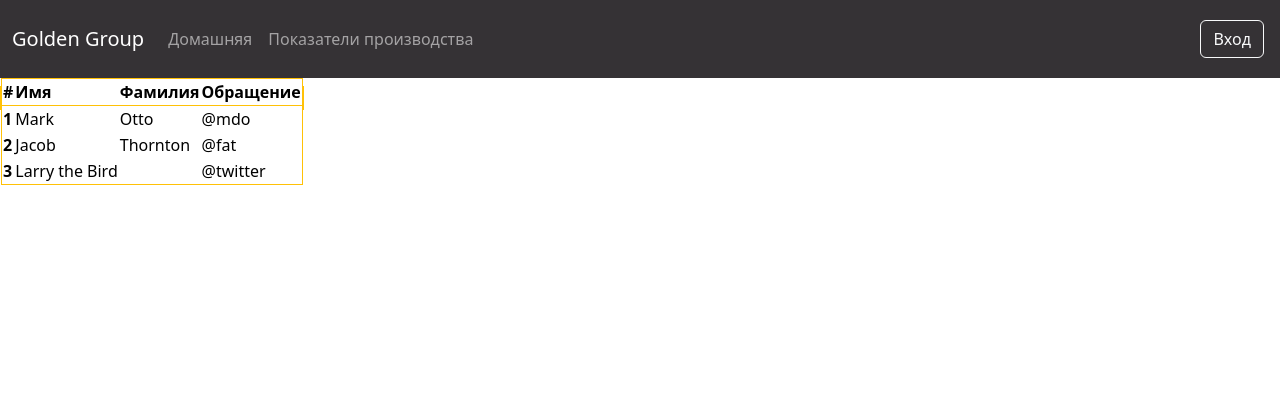
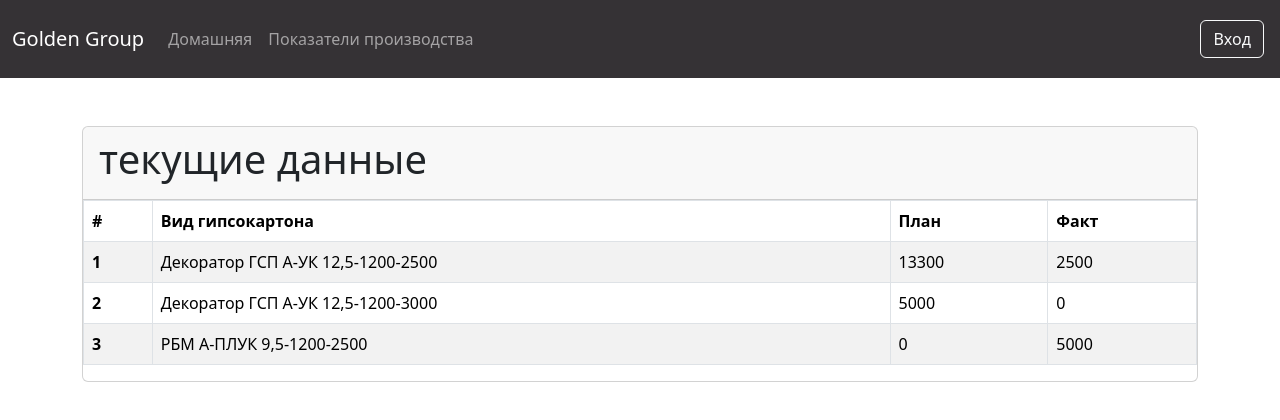
Before and after one commit to artem-maklashev/dimplom_gb, a React (Create React App) app in the folder client/: page / in a window 1280 px wide. Shown: the top 420 px of the page. Built offline with nearby package versions, Linux system fonts and the light colour scheme.

Commit message:
MainTable edit

```diff
--- a/client/src/layouts/HomePage/components/MainTable.tsx
+++ b/client/src/layouts/HomePage/components/MainTable.tsx
@@ -1,38 +1,45 @@
 function MainTable() {
     return (
       <div className="table-responsive">
-            <table className="table table-fluide table-striped table-bordered table-hover">
-                <span className="border border-warning">
+        <div className="container mt-5">
+          <div className="card">
+                    <div className="card-header">
+                        <h1>текущие данные</h1>
+                        </div>
+              <table className="table table-fluide table-striped table-hover table-bordered">
+                {/* <span className="border border-warning"> */}
                 <thead>
                   <tr>
                     <th scope="col">#</th>
-                            <th scope="col">Имя</th>
-                            <th scope="col">Фамилия</th>
-                            <th scope="col">Обращение</th>
+                    <th scope="col">Вид гипсокартона</th>
+                    <th scope="col">План</th>
+                    <th scope="col">Факт</th>
                   </tr>
                 </thead>
                 <tbody>
                   <tr>
                     <th scope="row">1</th>
-                            <td>Mark</td>
-                            <td>Otto</td>
-                            <td>@mdo</td>
+                    <td>Декоратор ГСП А-УК 12,5-1200-2500</td>
+                    <td>13300</td>
+                    <td>2500</td>
                   </tr>
                   <tr>
                     <th scope="row">2</th>
-                            <td>Jacob</td>
-                            <td>Thornton</td>
-                            <td>@fat</td>
+                    <td>Декоратор ГСП А-УК 12,5-1200-3000</td>
+                    <td>5000</td>
+                    <td>0</td>
                   </tr>
                   <tr>
                     <th scope="row">3</th>
-                            <td>Larry the Bird</td>
-                            <td ></td>
-                            <td>@twitter</td>
+                    <td>РБМ А-ПЛУК 9,5-1200-2500</td>
+                    <td>0</td>
+                    <td>5000</td>
                   </tr>
                 </tbody>
-                </span>
+                {/* </span> */}
               </table>
+            </div>
+          </div>
         </div>
     );
 }
```
Lines whose indentation alone changed are shown as unchanged.
